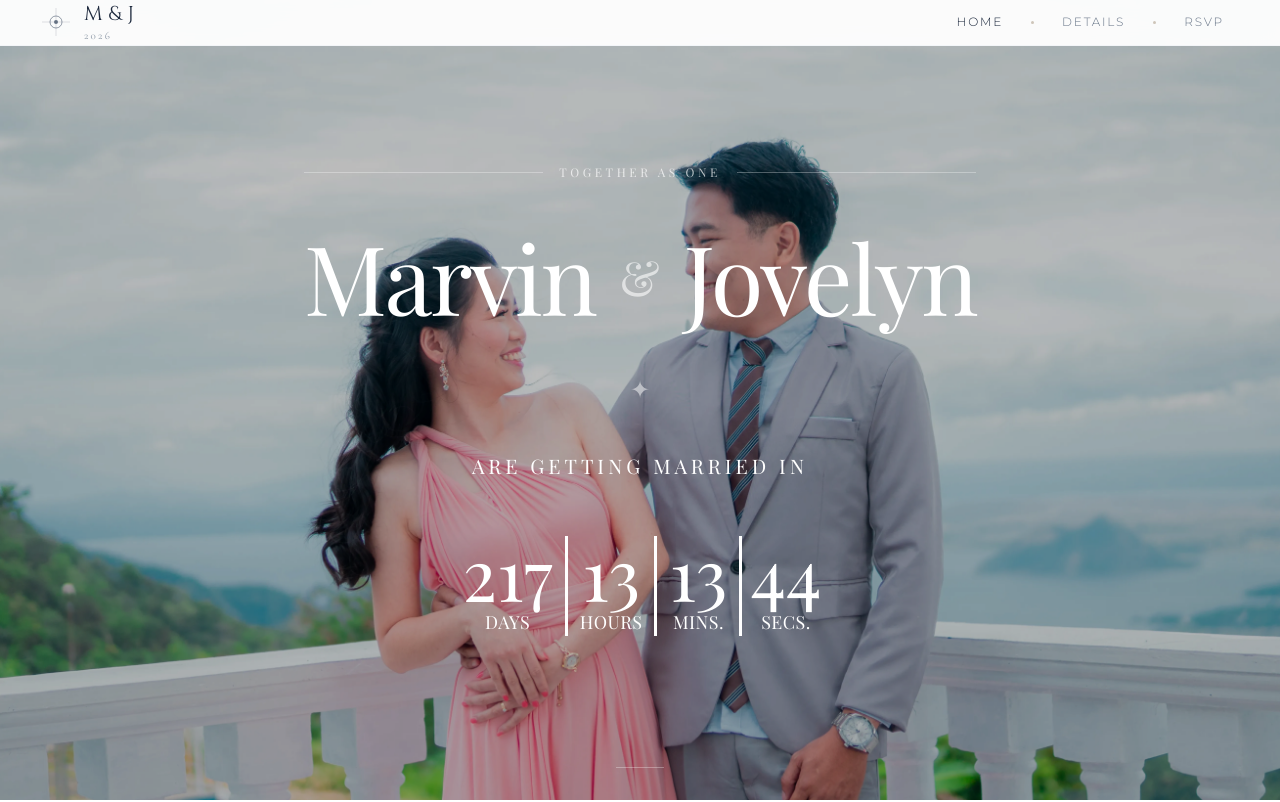
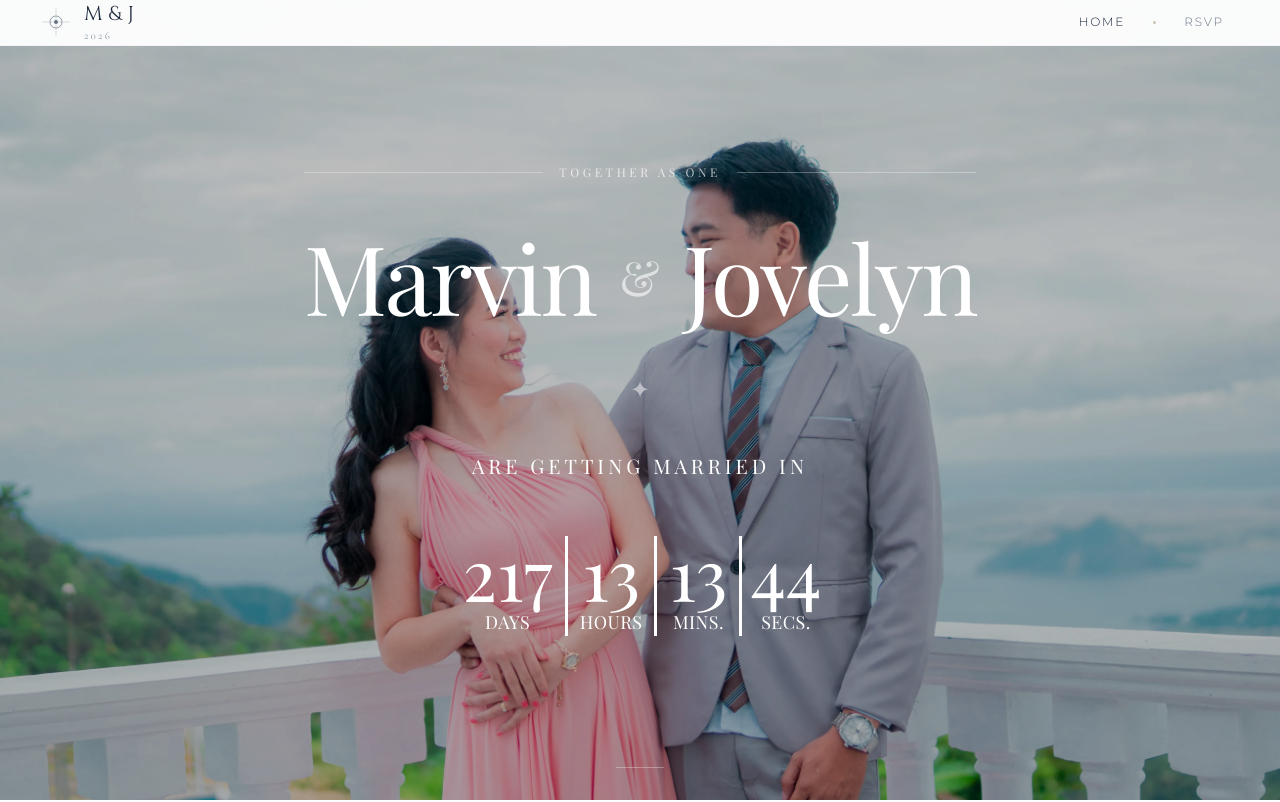
Before and after one commit to ronnelb-dev/marvin-jovelyn-wedding, a Next.js app: page / in a window 1280 px wide. Shown: the top 802 px of the page. Built offline with nearby package versions, Linux system fonts and the light colour scheme; a web font is replaced by a local one.

Commit message:
Update NavBar.tsx

```diff
--- a/src/components/NavBar.tsx
+++ b/src/components/NavBar.tsx
@@ -217,12 +217,6 @@ export function Component() {
             <NavLink href="/" active={pathname === "/"} label="Home" />
             <div className="nav-divider mx-1"></div>
             <NavLink
-              href="#details"
-              active={false}
-              label="Details"
-            />
-            <div className="nav-divider mx-1"></div>
-            <NavLink
               href="/rsvp"
               active={pathname === "/rsvp"}
               label="RSVP"
@@ -252,13 +246,6 @@ export function Component() {
                 active={pathname === "/"}
                 label="Home"
                 index={0}
-                onClick={() => setIsOpen(false)}
-              />
-              <MobileNavLink
-                href="#details"
-                active={false}
-                label="Details"
-                index={1}
                 onClick={() => setIsOpen(false)}
               />
               <MobileNavLink
```
